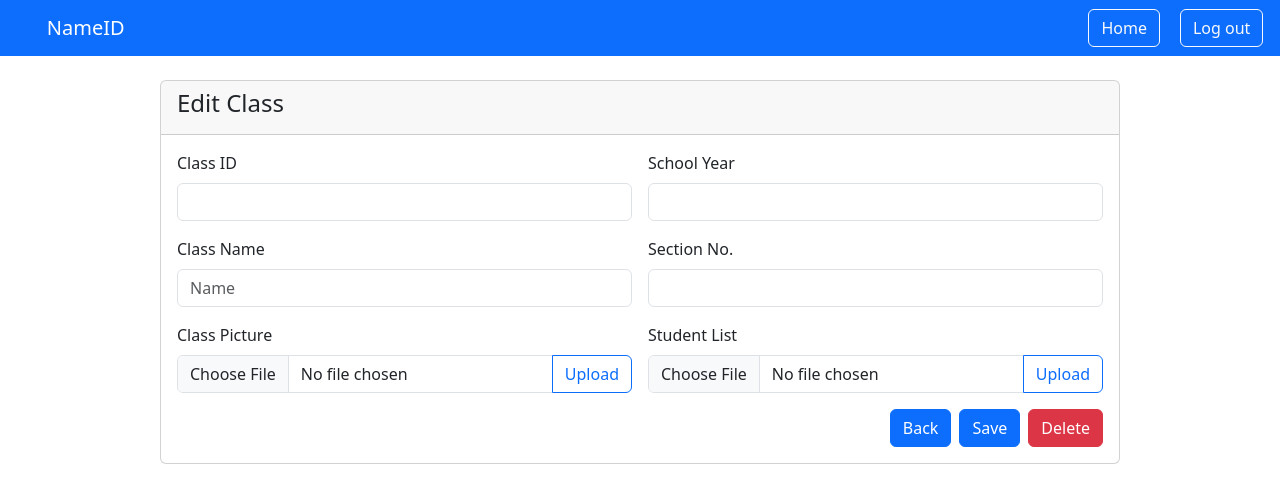
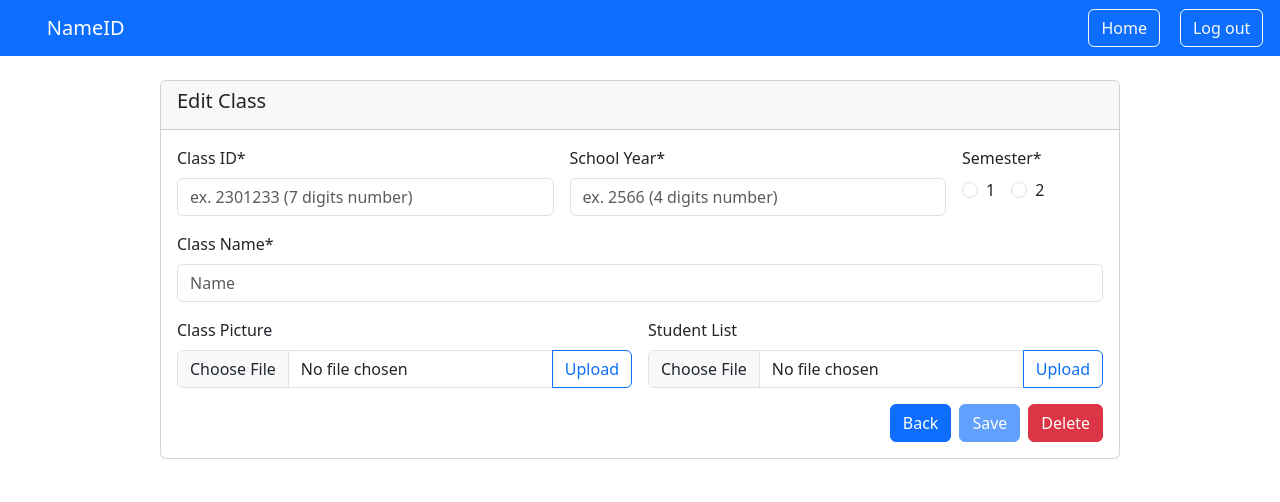
Before and after one commit to cu-devclub/web-grader-frontend, a React (Create React App) app in the folder src/: page /ClassEdit in a window 1280 px wide. Shown: the top 502 px of the page. Built offline with nearby package versions, Linux system fonts and the light colour scheme.

Commit message:
2024-04-07

```diff
--- a/src/src/App.js
+++ b/src/src/App.js
@@ -14,13 +14,13 @@ function App() {
   const location = useLocation();
   const classData = location.state;
   const classId = classData.classid;
-  const schoolYear = classData.schoolyear;
 
   useEffect(() => {
     console.log('getHome:',classData);
     const fetchData = async () => {
       try {
-        const response = await fetch(`http://127.0.0.1:5000/ST/assignment/all?class_id=${classId}&school_year=${schoolYear}`);
+        console.log(classId)
+        const response = await fetch(`http://127.0.0.1:5000/ST/assignment/all?SID=${userId}&CID=${classId}`);
         const data = await response.json();
         console.log(data);
         setAssignmentData(data);
@@ -113,7 +113,7 @@ function App() {
                  return (
                    <div key={lab} className="card-body">
                      <ol className="list-group">
-                       <button onClick={() => navigate("/Lab", { state:{lab:lab.slice(-1),classid:classId,schoolyear:schoolYear} })} className="list-group-item list-group-item-action d-flex justify-content-between align-items-start">
+                     <button onClick={() => navigate("/Lab", { state:{ Email: Email,lab:lab.slice(-1),classid:classId} })} className="list-group-item list-group-item-action d-flex justify-content-between align-items-start">
                          <div className="ms-2 me-auto">
                            <div className="fw-bold">
                              {lab}: {labInfo.Name}
--- a/src/src/ClassEdit.js
+++ b/src/src/ClassEdit.js
@@ -1,59 +1,151 @@
 import React from 'react'
 import Navbarprof from './Navbarprof'
 import { Link } from 'react-router-dom'
+import { useState } from 'react';
 
 function ClassEdit() {
-  return (
+    const [showAlert, setShowAlert] = useState(false);
+
+    const handleCreateClick = () => {
+        // ทำสิ่งที่คุณต้องการเมื่อคลิกปุ่ม "Create" ที่นี่
+        // เช่น สร้างข้อมูล หรือทำการตรวจสอบก่อนส่งข้อมูล
+
+        // เมื่อคลิกปุ่ม "Create" ให้แสดงอัลเลิร์ต
+        setShowAlert(true);
+      }
+
+      const [timestamps, setTimestamps] = useState(Array(2).fill('')); // กำหนดขนาดของอาร์เรย์ตามจำนวนที่ต้องการใช้งาน (ในที่นี้คือ 2)
+      const handleUpload = (index) => {
+        // Get the current date and time
+        const now = new Date();
+        const formattedTimestamp = now.toLocaleString();
+
+        // Update the timestamp state
+        setTimestamps(prevTimestamps => {
+          const newTimestamps = [...prevTimestamps];
+          newTimestamps[index] = formattedTimestamp;
+          return newTimestamps;
+        });
+    };
+          const [showModal, setShowModal] = useState(false);
+          const handleShowModal = () => {
+            setShowModal(true);
+        };
+
+        const handleCloseModal = () => {
+            setShowModal(false);
+        };
+
+      const [classID, setClassID] = useState('');
+      const [schoolYear, setSchoolYear] = useState('');
+      const [semester, setSemester] = useState('');
+      const [className, setClassName] = useState('');
+
+      const handleClassIDChange = (e) => {
+          setClassID(e.target.value);
+        }
+
+        const handleSchoolYearChange = (e) => {
+          setSchoolYear(e.target.value);
+        }
+
+        const handleSemesterChange = (e) => {
+          setSemester(e.target.value);
+        }
+
+        const handleClassNameChange = (e) => {
+          setClassName(e.target.value);
+        }
+        const isCreateButtonDisabled = !classID || !schoolYear || !semester || !className;
+
+    return (
     <div>
         <Navbarprof></Navbarprof>
       <br></br>
       <div class="card" style={{ marginLeft: 10 +'em', marginRight: 10 + 'em' }}>
         <div class="card-header">
-          <h4>Edit Class</h4>
+        <h5>Edit Class</h5>
         </div>
         <div class="card-body">
             <form class="row g-3">
-                <div class="col-md-6">
-                    <label for="inputID" class="form-label">Class ID</label>
-                    <input type="text" class="form-control" id="inputID"/>
+                <div class="col-md-5">
+                    <label for="inputID" class="form-label">Class ID*</label>
+                    <input type="text" class="form-control" id="inputID" placeholder="ex. 2301233 (7 digits number)" value={classID} onChange={handleClassIDChange} />
                 </div>
-                <div class="col-md-6">
-                    <label for="inputYear" class="form-label">School Year</label>
-                    <input type="text" class="form-control" id="inputYear"/>
+                <div class="col-md-5">
+                    <label for="inputYear" class="form-label">School Year*</label>
+                    <input type="text" class="form-control" id="inputYear" placeholder="ex. 2566 (4 digits number)" value={schoolYear} onChange={handleSchoolYearChange}/>
                 </div>
-                <div class="col-6">
-                    <label for="inputName" class="form-label">Class Name</label>
-                    <input type="text" class="form-control" id="inputClass" placeholder="Name"/>
+                <div class="col-md-2">
+                    <label for="inputSemester" class="form-label">Semester*</label>
+                    <br></br>
+                    <div class="form-check form-check-inline">
+                    <input class="form-check-input" type="radio" name="inlineRadioOptions" id="inlineRadio1" value="1" checked={semester === '1'}  onChange={handleSemesterChange}/>
+                    <label class="form-check-label" for="inlineRadio1">1 </label>
+                    </div>
+                    <div class="form-check form-check-inline">
+                    <input class="form-check-input" type="radio" name="inlineRadioOptions" id="inlineRadio2" value="2" checked={semester === '2'} onChange={handleSemesterChange}/>
+                    <label class="form-check-label" for="inlineRadio2">2</label>
+                    </div>
                 </div>
-                <div class="col-6">
-                    <label for="inputSection" class="form-label">Section No.</label>
-                    <input type="number" min="1" class="form-control" id="inputSection"/>
+                <div class="col-12">
+                    <label for="inputName" class="form-label">Class Name*</label>
+                    <input type="text" class="form-control" id="inputClass" placeholder="Name" value={className} onChange={handleClassNameChange}/>
                 </div>
                 <div class="col-6">
                     <label for="formGroupExampleInput2" class="form-label">Class Picture</label>
                     <div class="input-group">
-                    <input type="file" class="form-control" id="inputGroupFile01" aria-describedby="inputGroupFileAddon04" aria-label="Upload"/>
-                    <button class="btn btn-outline-primary" type="button" id="inputGroupFileAddon04">Upload</button>
+                    <input type="file" class="form-control" id="inputGroupFile01" aria-describedby="inputGroupFileAddon04" aria-label="Upload" />
+                    <button class="btn btn-outline-primary" type="button" id="inputGroupFileAddon04" onClick={() => handleUpload(0)}>Upload</button>
                     </div>
+                    {timestamps[0] && <p class="card-text">Last Submitted: <span>{timestamps[0]}</span></p>}
                 </div>
                 <div class="col-6">
                     <label for="formGroupExampleInput2" class="form-label">Student List</label>
                     <div class="input-group">
-                    <input type="file" class="form-control" id="inputGroupFile02" aria-describedby="inputGroupFileAddon04" aria-label="Upload"/>
-                    <button class="btn btn-outline-primary" type="button" id="inputGroupFileAddon04">Upload</button>
+                    <input type="file" class="form-control" id="inputGroupFile02" aria-describedby="inputGroupFileAddon04" aria-label="Upload" />
+                    <button class="btn btn-outline-primary" type="button" id="inputGroupFileAddon04" onClick={() => handleUpload(1)}>Upload</button>
                     </div>
+                    {timestamps[1] && <p class="card-text">Last Submitted: <span>{timestamps[1]}</span></p>}
                 </div>
                 <div class="d-grid gap-2 d-md-flex justify-content-md-end">
                 <Link to="/Homeprof">
                     <button type="submit" class="btn btn-primary">Back</button>
                     </Link>
-                    <button type="submit" class="btn btn-primary">Save</button>
-                    <button type="button" class="btn btn-danger">Delete</button>
+                    <button type="submit" class="btn btn-primary" disabled={isCreateButtonDisabled} onClick={handleCreateClick}>Save</button>
+                    <button type="button" class="btn btn-danger" onClick={handleShowModal}>Delete</button>
                 </div>
             </form>
+            {showAlert && (
+                        <div className="alert alert-success d-flex align-items-center" role="alert">
+                        Class updated successfully
+                        {/*<pre>{JSON.stringify(submittedData, null, 2)}</pre>*/}
+                        </div>
+                    )}
             </div>
             </div>
-
+      {/* Modal */}
+      <div className={`modal fade ${showModal ? 'show' : ''}`} tabIndex="-1" aria-labelledby="exampleModalLabel" aria-hidden="true" style={{ display: showModal ? 'block' : 'none' }}>
+                <div className="modal-dialog">
+                    <div className="modal-content">
+                        <div className="modal-header">
+                            <h5 className="modal-title" id="exampleModalLabel">Remove Class</h5>
+                            <button type="button" className="btn-close" onClick={handleCloseModal} aria-label="Close"></button>
+                        </div>
+                        <div className="modal-body">
+                            Do you want to delete this class?
+                        </div>
+                        <div className="modal-footer">
+                            <button type="button" className="btn btn-secondary" onClick={handleCloseModal}>
+                                Cancel
+                            </button>
+                            <button type="button" className="btn btn-primary">
+                                 Delete
+                             </button>
+                        </div>
+                    </div>
+                </div>
+            </div>
 
 
     </div>
--- a/src/src/Homeprof.js
+++ b/src/src/Homeprof.js
@@ -12,7 +12,7 @@ function Homeprof() {
   const [showAlert, setShowAlert] = useState(false);
   const [expanded, setExpanded] = useState(false);
 
-  const Email = '9876543210@student.chulac.ac.th';
+  const Email = '9876543210@student.chula.ac.th';
 
 
   const handleChange = (e) => {
@@ -29,12 +29,21 @@ function Homeprof() {
     SchoolYear: ''
   });
 
+  const fetchUserData = async () => {
+    try {
+      const response = await fetch(`http://127.0.0.1:5000/ST/user/profile?Email=${Email}`);
+      const data = await response.json();
+      console.log('user:', data);
+      setUserData(data);
+      fetchClassData(data.ID);
+    } catch (error) {
+      console.error('Error fetching user data:', error);
+    }
+  };
 
-
-  useEffect(() => {
-    const fetchClassData = async () => {
+  const fetchClassData = async (UID) => {
     try {
-        const response = await fetch(`http://127.0.0.1:5000/class/classes?Email=${Email}`);
+      const response = await fetch(`http://127.0.0.1:5000/ST/class/classes?UID=${UID}`);
       const data = await response.json();
       console.log('class:', data);
       setClassData(data);
@@ -43,18 +52,9 @@ function Homeprof() {
     }
   };
 
-    const fetchUserData = async () => {
-      try {
-        const response = await fetch(`http://127.0.0.1:5000/ST/user/profile?Email=${Email}`);
-        const data = await response.json();
-        console.log('user:', data);
-        setUserData(data);
-      } catch (error) {
-        console.error('Error fetching user data:', error);
-      }
-    };
+  useEffect(() => {
+
     fetchUserData();
-    fetchClassData();
   }, []);
 
   const handleToggleExpand = () => {
@@ -86,11 +86,11 @@ function Homeprof() {
     console.log('Form Data:', formData);
     try {
       const response = await axios.post('http://127.0.0.1:5000/TA/class/create', formData);
+      console.log(response)
       if (response.data.Status) {
-        console.log("True"); // Log "True" if response.data is true
+        fetchClassData(); // Log "True" if response.data is true
         setShowAlert(true);
-      } else {
-        console.log("False"); // Log "False" if response.data is false
+      } else { // Log "False" if response.data is false
       }
 
     } catch (error) {
```
Also changed, not shown: src/src/Home.js (+16 -20 lines), src/src/Lab.js (+34 -21 lines). Lines whose indentation alone changed are shown as unchanged.
